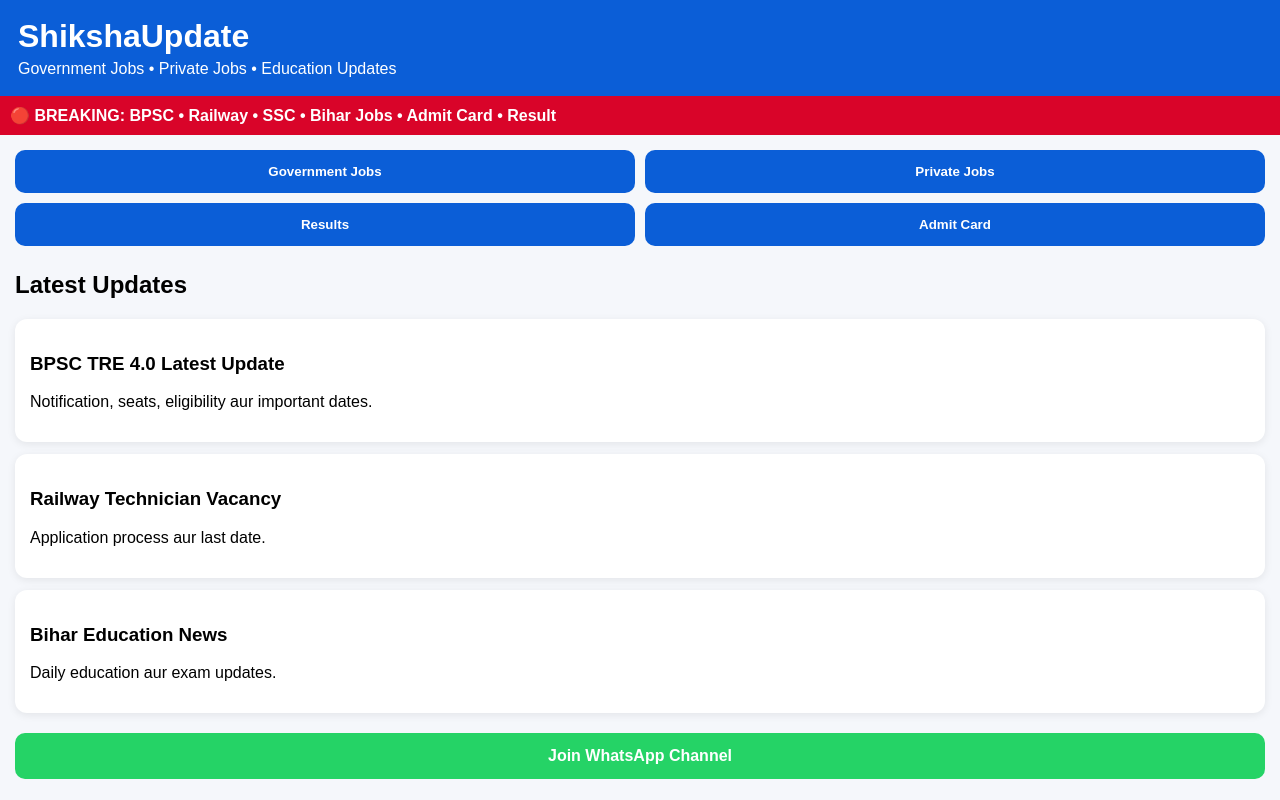
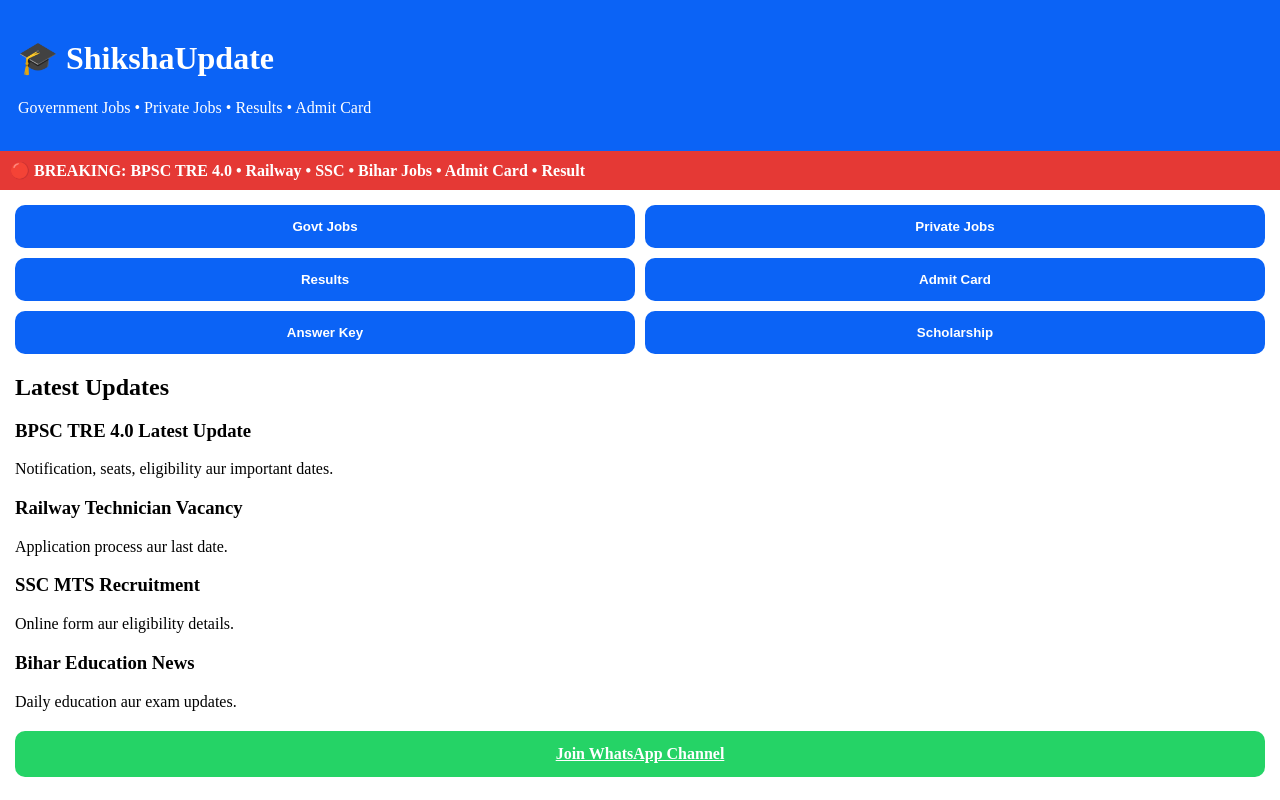
Before and after one commit to Danish116/shikshaupdate, a Next.js app: page / in a window 1280 px wide. Built offline with nearby package versions, Linux system fonts and the light colour scheme.

Commit message:
Update page.tsx

```diff
--- a/app/page.tsx
+++ b/app/page.tsx
@@ -1,52 +1,77 @@
 export default function Home() {
   return (
-    <main style={{fontFamily:"Arial",background:"#f5f7fb",minHeight:"100vh"}}>
-      <header style={{background:"#0b5ed7",color:"white",padding:"18px"}}>
-        <h1 style={{margin:0}}>ShikshaUpdate</h1>
-        <p style={{margin:"5px 0 0"}}>Government Jobs • Private Jobs • Education Updates</p>
+    <main>
+      <header
+        style={{
+          background: "#0B63F6",
+          color: "white",
+          padding: "18px",
+        }}
+      >
+        <h1>🎓 ShikshaUpdate</h1>
+        <p>Government Jobs • Private Jobs • Results • Admit Card</p>
       </header>
 
-      <div style={{background:"#d90429",color:"white",padding:"10px",fontWeight:"bold"}}>
-        🔴 BREAKING: BPSC • Railway • SSC • Bihar Jobs • Admit Card • Result
+      <div
+        style={{
+          background: "#E53935",
+          color: "white",
+          padding: "10px",
+          fontWeight: "bold",
+        }}
+      >
+        🔴 BREAKING: BPSC TRE 4.0 • Railway • SSC • Bihar Jobs • Admit Card • Result
       </div>
 
-      <div style={{padding:"15px"}}>
-        <div style={{display:"grid",gridTemplateColumns:"1fr 1fr",gap:"10px"}}>
-          <button style={btn}>Government Jobs</button>
+      <div style={{ padding: "15px" }}>
+        <div
+          style={{
+            display: "grid",
+            gridTemplateColumns: "1fr 1fr",
+            gap: "10px",
+          }}
+        >
+          <button style={btn}>Govt Jobs</button>
           <button style={btn}>Private Jobs</button>
           <button style={btn}>Results</button>
           <button style={btn}>Admit Card</button>
+          <button style={btn}>Answer Key</button>
+          <button style={btn}>Scholarship</button>
         </div>
 
-        <h2 style={{marginTop:"25px"}}>Latest Updates</h2>
+        <h2 style={{ margin: "20px 0 10px" }}>Latest Updates</h2>
 
-        <div style={card}>
+        <div className="news-card">
           <h3>BPSC TRE 4.0 Latest Update</h3>
           <p>Notification, seats, eligibility aur important dates.</p>
         </div>
 
-        <div style={card}>
+        <div className="news-card">
           <h3>Railway Technician Vacancy</h3>
           <p>Application process aur last date.</p>
         </div>
 
-        <div style={card}>
+        <div className="news-card">
+          <h3>SSC MTS Recruitment</h3>
+          <p>Online form aur eligibility details.</p>
+        </div>
+
+        <div className="news-card">
           <h3>Bihar Education News</h3>
           <p>Daily education aur exam updates.</p>
         </div>
 
         <a
-          href="https://whatsapp.com/channel/0029Vb8ICcyJ..."
+          href="#"
           style={{
-            display:"block",
-            textAlign:"center",
-            background:"#25D366",
-            color:"white",
-            textDecoration:"none",
-            padding:"14px",
-            borderRadius:"10px",
-            marginTop:"20px",
-            fontWeight:"bold"
+            display: "block",
+            textAlign: "center",
+            background: "#25D366",
+            color: "white",
+            padding: "14px",
+            borderRadius: "10px",
+            marginTop: "20px",
+            fontWeight: "bold",
           }}
         >
           Join WhatsApp Channel
@@ -57,15 +82,13 @@
 }
 
 const btn = {
-  background:"#0b5ed7",
-  color:"white",
-  border:"none",
-  borderRadius:"10px",
-  padding:"14px",
-  fontWeight:"bold",
-  cursor:"pointer"
+  background: "#0B63F6",
+  color: "white",
+  border: "none",
+  borderRadius: "10px",
+  padding: "14px",
+  fontWeight: "bold",
 };
-
 const card = {
   background:"white",
   padding:"15px",
```
